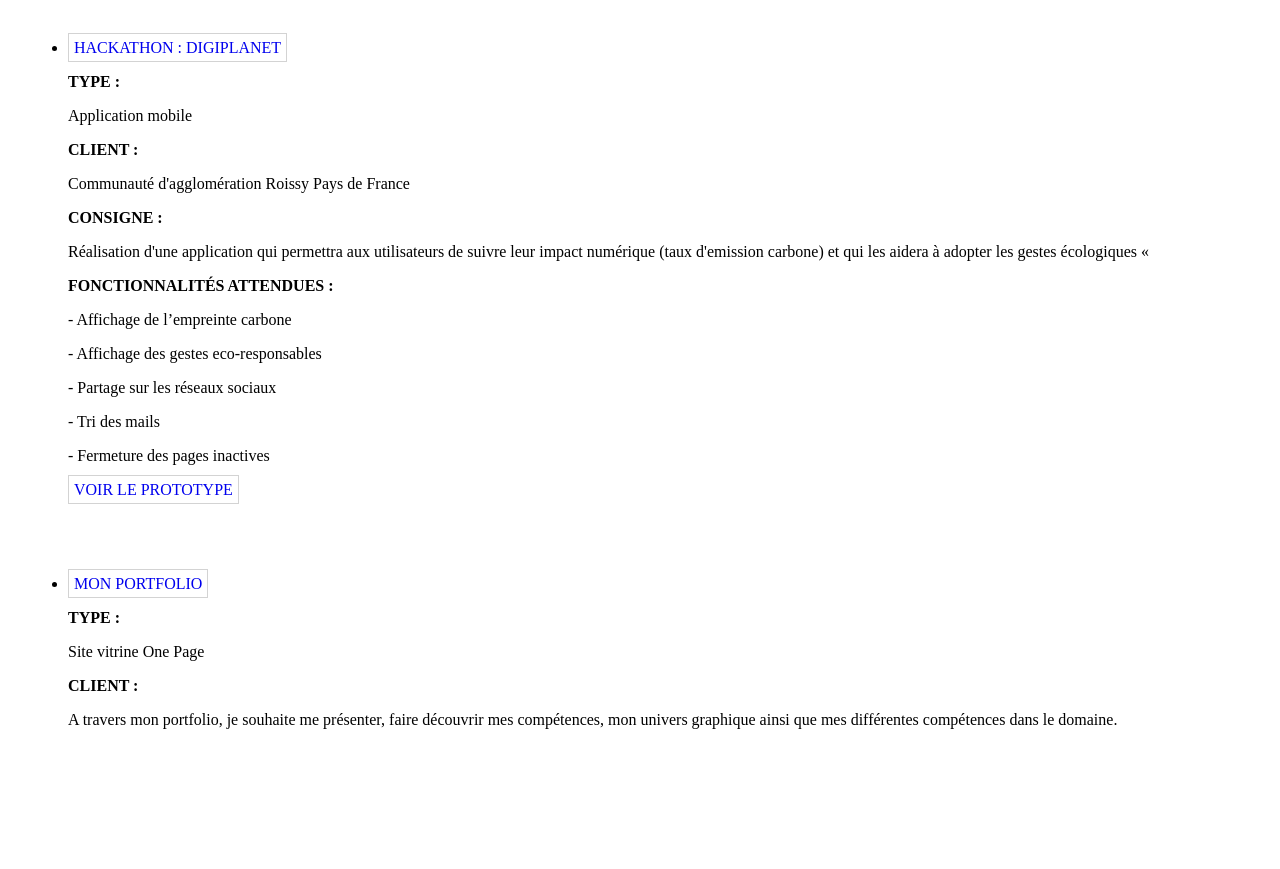
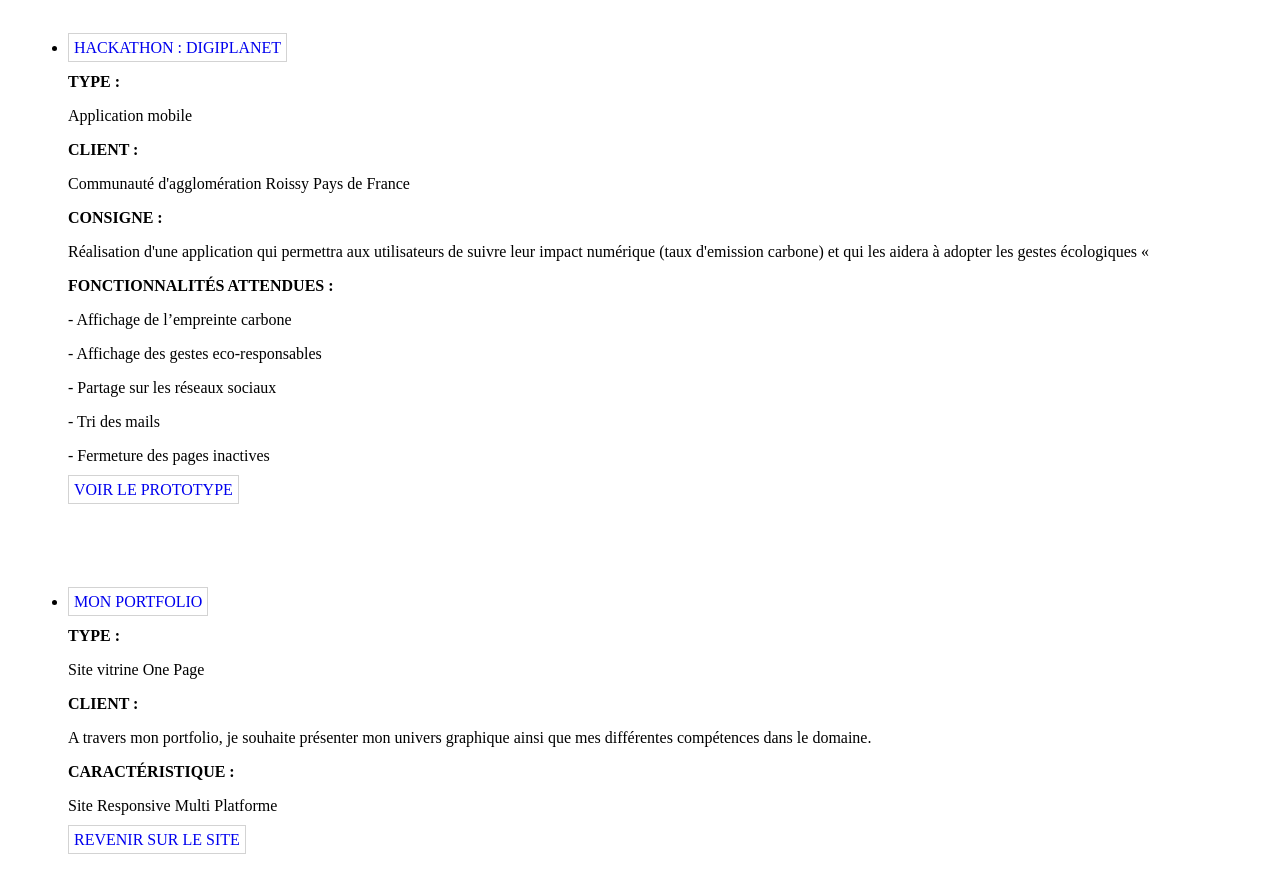
Before and after one commit to yankwk/UX_UI_Design, a plain HTML site: page index.html in a window 1280 px wide. Shown: the part 79-948 px from the top of the page. Before the commit the page ends 828 px from the top, so only its background shows below. Drawn offline with Linux system fonts and the light colour scheme.

Commit message:
Update index.html

```diff
--- a/index.html
+++ b/index.html
@@ -30,14 +30,17 @@
                 </li>
                 <br>
                 <br>
-
+                <br>
 
                 <li class="projet">
 			        <a href="https://yankwk.github.io/CV_en_ligne/" target="_blank">MON PORTFOLIO</a>
 			        <p><strong>TYPE :</strong><p></p>
                     <p> Site vitrine One Page</p>
                     <p><strong>CLIENT :</strong><p>
-                    <p>A travers mon portfolio, je souhaite me présenter, faire découvrir mes compétences, mon univers graphique ainsi que mes différentes compétences dans le domaine.</p>
+                    <p>A travers mon portfolio, je souhaite présenter mon univers graphique ainsi que mes différentes compétences dans le domaine.</p>
+                    <p><strong>CARACTÉRISTIQUE :</strong><p></p>
+                    <p>Site Responsive Multi Platforme </p>
+                    <a href="https://yankwk.github.io/MON-PORTFOLIO/#portf">REVENIR SUR LE SITE</a>
 
                 </li>
 
```
